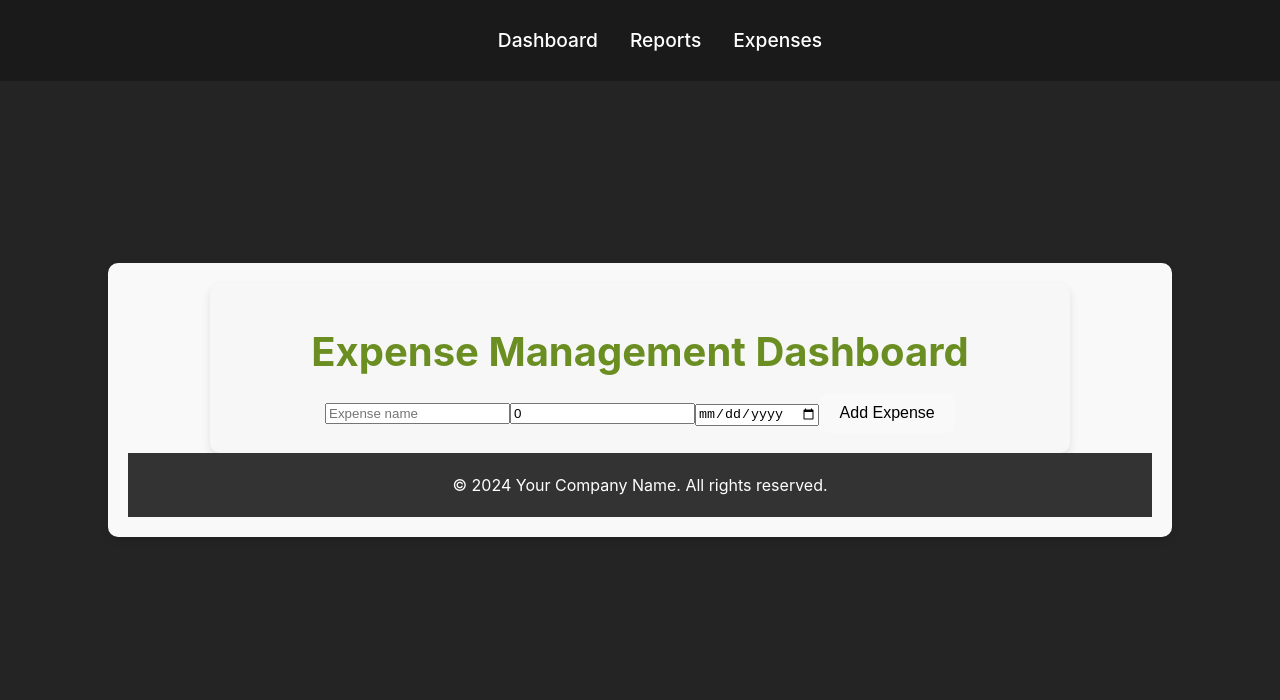
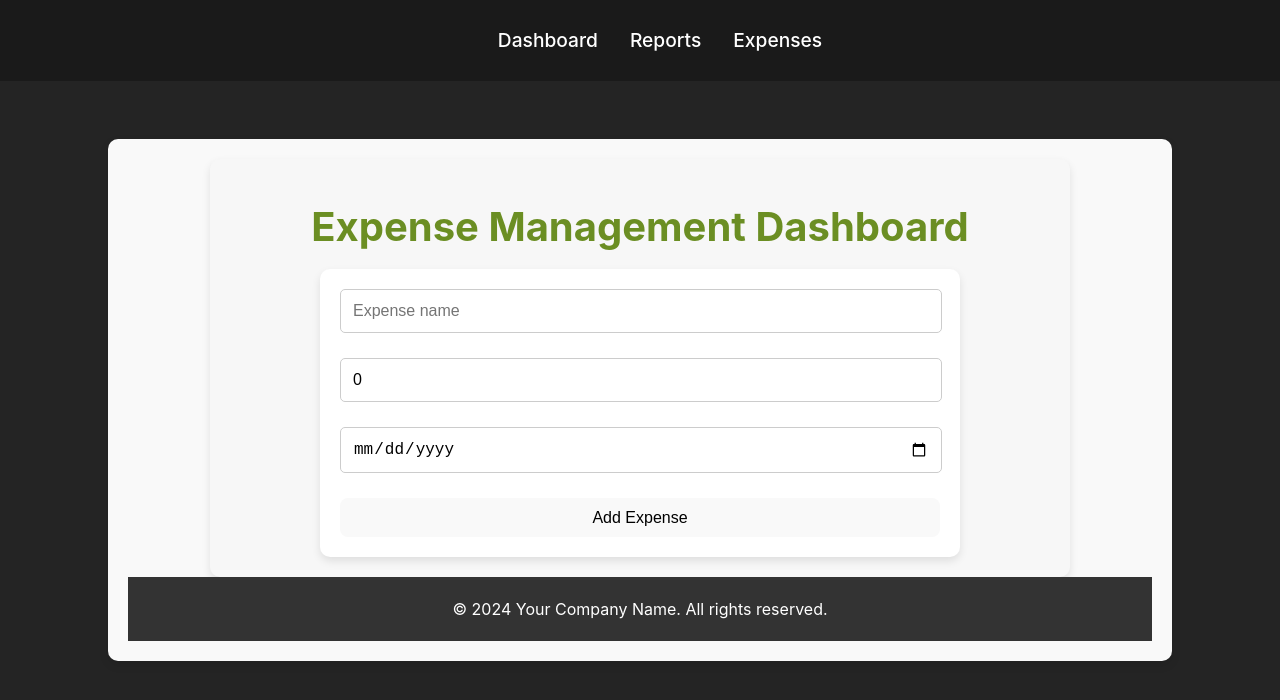
Before and after one commit to RodneyDJohnson/expense-management-dashboard, a React (Vite) app: page / in a window 1280 px wide. Shown: the top 700 px of the page. Built offline with nearby package versions, Linux system fonts and the light colour scheme; data requests are answered from the project's data file.

Commit message:
Updated ExpenseForm and Dashboard styling, added ExpenseReports logic

```diff
--- a/db.json
+++ b/db.json
@@ -95,6 +95,42 @@
       "name": "Book",
       "amount": 33,
       "date": "2024-10-13"
+    },
+    {
+      "id": "tic4jjvd3",
+      "name": "Tees",
+      "amount": 339,
+      "date": "2024-10-10"
+    },
+    {
+      "id": "bo02wvx1a",
+      "name": "Tees",
+      "amount": 339,
+      "date": "2024-10-10"
+    },
+    {
+      "id": "auxea4ki1",
+      "name": "Trash pickup",
+      "amount": 44.59,
+      "date": "2024-10-08"
+    },
+    {
+      "id": "0rty1j3wy",
+      "name": "Trash pickup",
+      "amount": 44.59,
+      "date": "2024-10-08"
+    },
+    {
+      "id": "tlu4vvci7",
+      "name": "Trash pickup",
+      "amount": 44.59,
+      "date": "2024-10-08"
+    },
+    {
+      "id": "7f38e1rv9",
+      "name": "Trash pickup",
+      "amount": 44.59,
+      "date": "2024-10-08"
     }
   ]
 }
--- a/src/components/ExpenseForm.tsx
+++ b/src/components/ExpenseForm.tsx
@@ -1,7 +1,9 @@
 /* eslint-disable @typescript-eslint/no-misused-promises */
+/* eslint-disable @typescript-eslint/no-unsafe-member-access */
+/* eslint-disable @typescript-eslint/no-unsafe-call */
 import React, { useState } from "react";
 import axios from "axios";
-
+import "../styles/ExpenseForm.css";
 interface ExpenseFormProps {
   refreshExpenses: () => void; // Callback to refresh the expenses list
 }
--- a/src/styles/Dashboard.css
+++ b/src/styles/Dashboard.css
@@ -38,19 +38,16 @@
   border-radius: 5px;
   border: 1px solid #ccc;
   font-size: 1rem;
-  color: #ccc;
 }
 
 /* Button styling */
+/* Button styling */
 .dashboard-form button {
-  width: 100%; /* Matches the input field width */
+  width: 100%; /* Ensure the button matches the input field width */
   padding: 12px;
-  background-color: #040504;
+  background-color: #040504; /* Corrected the syntax here */
   border-radius: 10px;
   box-shadow: 0 4px 8px rgba(0, 0, 0, 0.1); /* Soft shadow */
-  margin-top: 10px; /* Adds space between the button and the input field above */
-  font-size: smaller;
-  color: #ccc;
 }
 
 .dashboard-form button:hover {
--- /dev/null
+++ b/src/styles/ExpenseForm.css
@@ -0,0 +1,40 @@
+/* src/styles/ExpenseForm.css */
+
+/* Form container */
+form {
+  width: 100%;
+  max-width: 600px;
+  margin: 0 auto;
+  padding: 20px;
+  background-color: #fff;
+  border-radius: 10px;
+  box-shadow: 0 4px 8px rgba(0, 0, 0, 0.1); /* Soft shadow */
+  display: flex;
+  flex-direction: column;
+  gap: 15px; /* Adds spacing between form elements */
+}
+
+/* Input fields */
+input {
+  width: calc(100% - 24px); /* Prevents overflow */
+  padding: 12px;
+  margin-bottom: 10px;
+  border-radius: 5px;
+  border: 1px solid #ccc;
+  font-size: 1rem;
+}
+
+/* Button styling */
+button {
+  padding: 12px;
+  background-color: #6b8e23;
+  color: white;
+  border: none;
+  border-radius: 5px;
+  cursor: pointer;
+  font-size: 1rem;
+}
+
+button:hover {
+  background-color: #556b2f; /* Darker green on hover */
+}
```
